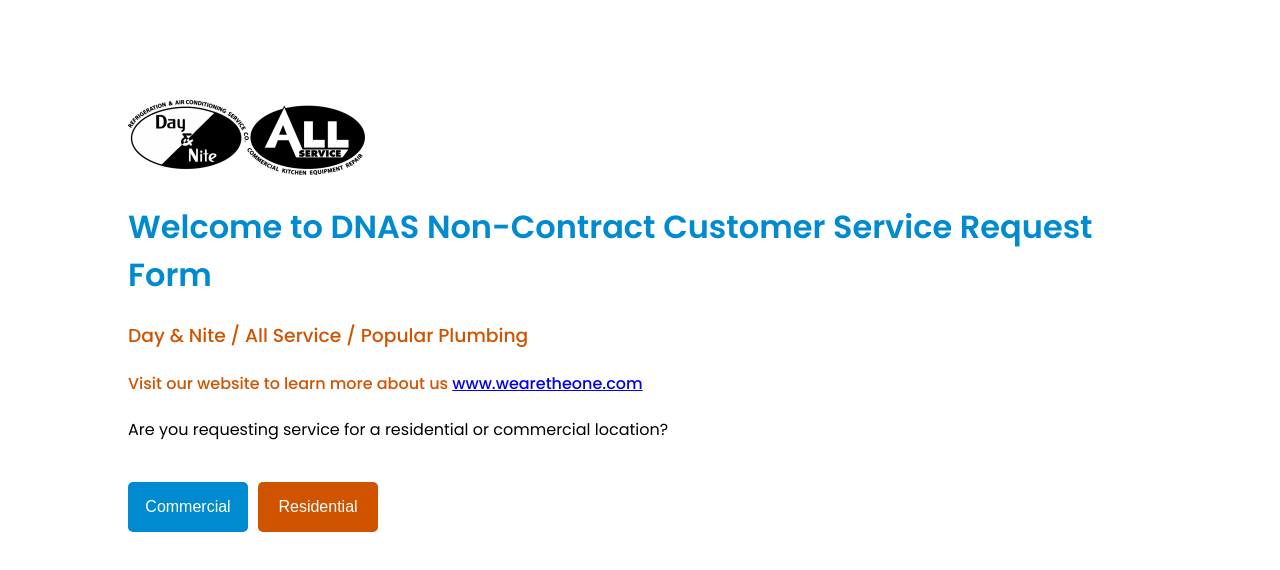
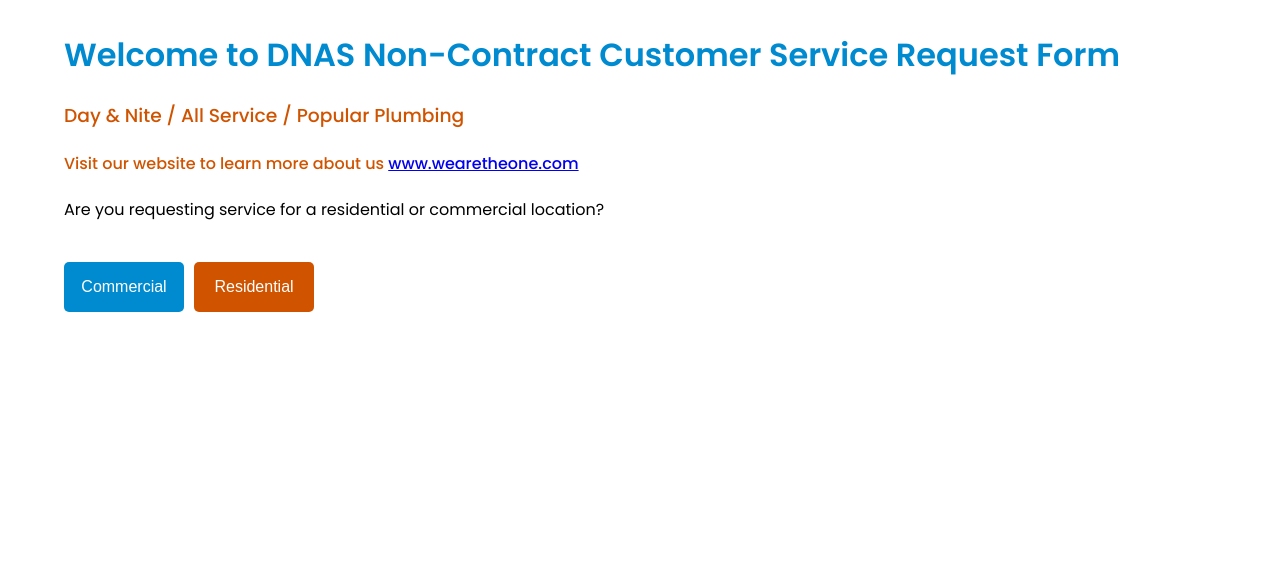
Before and after one commit to LeoGuoDNAS/webform-frontend, a React (Create React App) app: page / in a window 1280 px wide. Shown: the top 570 px of the page. Built offline with nearby package versions, Linux system fonts and the light colour scheme.

Commit message:
update styling to fit iframe

```diff
--- a/src/form/form.css
+++ b/src/form/form.css
@@ -4,10 +4,11 @@
     display: flex;
     flex-direction: column;
     align-items: center;
-    margin: 100px 0px;
+    margin: 10px 0px;
     .form-content {
-        min-width: 30%;
-        max-width: 80%;
+        width: 90%;
+        /* min-width: 30%;
+        max-width: 80%; */
         display: flex;
         flex-direction: column;
         align-items: flex-start;
@@ -15,8 +16,6 @@
         .error {
             color: red;
         }
-
-
 
         .form-section {
             width: 100%;
--- a/src/form/form.tsx
+++ b/src/form/form.tsx
@@ -345,7 +345,7 @@
 
         {step === 0 && (
           <div className='form-section'>
-            <img src={process.env.PUBLIC_URL + '/img/dnas-logo.png'} alt='DNAS Logo' />
+            {/* <img src={process.env.PUBLIC_URL + '/img/dnas-logo.png'} alt='DNAS Logo' /> */}
             <h1 className='title'>Welcome to DNAS Non-Contract Customer Service Request Form</h1>
             <h3 className='subTitle'>Day & Nite / All Service / Popular Plumbing</h3>
             <h4 className='subTitle'>Visit our website to learn more about us <a href="https://www.wearetheone.com">www.wearetheone.com</a></h4>
```
